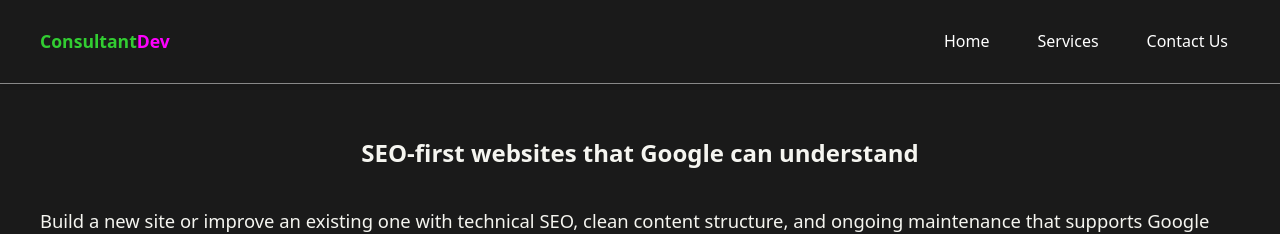
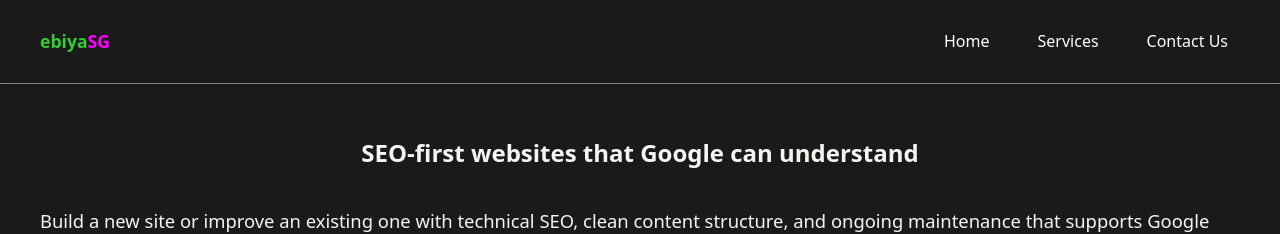
Before and after one commit to m33lucky-benny/ebiya-main, a Jekyll site: the page built from index.html, in a window 1280 px wide. Shown: the top 234 px of the page. Built offline with Jekyll 4.4.1, drawn with Linux system fonts in a browser that asks for light colours.

Commit message:
Update navbar.html

```diff
--- a/_includes/navbar.html
+++ b/_includes/navbar.html
@@ -2,7 +2,7 @@
   <div class="nav-container">
 
     <a class="navbar-brand" href="{{ '/' | absolute_url }}">
-      <span class="brand-kieron">Consultant</span><span class="brand-play">Dev</span>
+      <span class="brand-kieron">ebiya</span><span class="brand-play">SG</span>
     </a>
 
     <!-- SINGLE hamburger button -->
```
